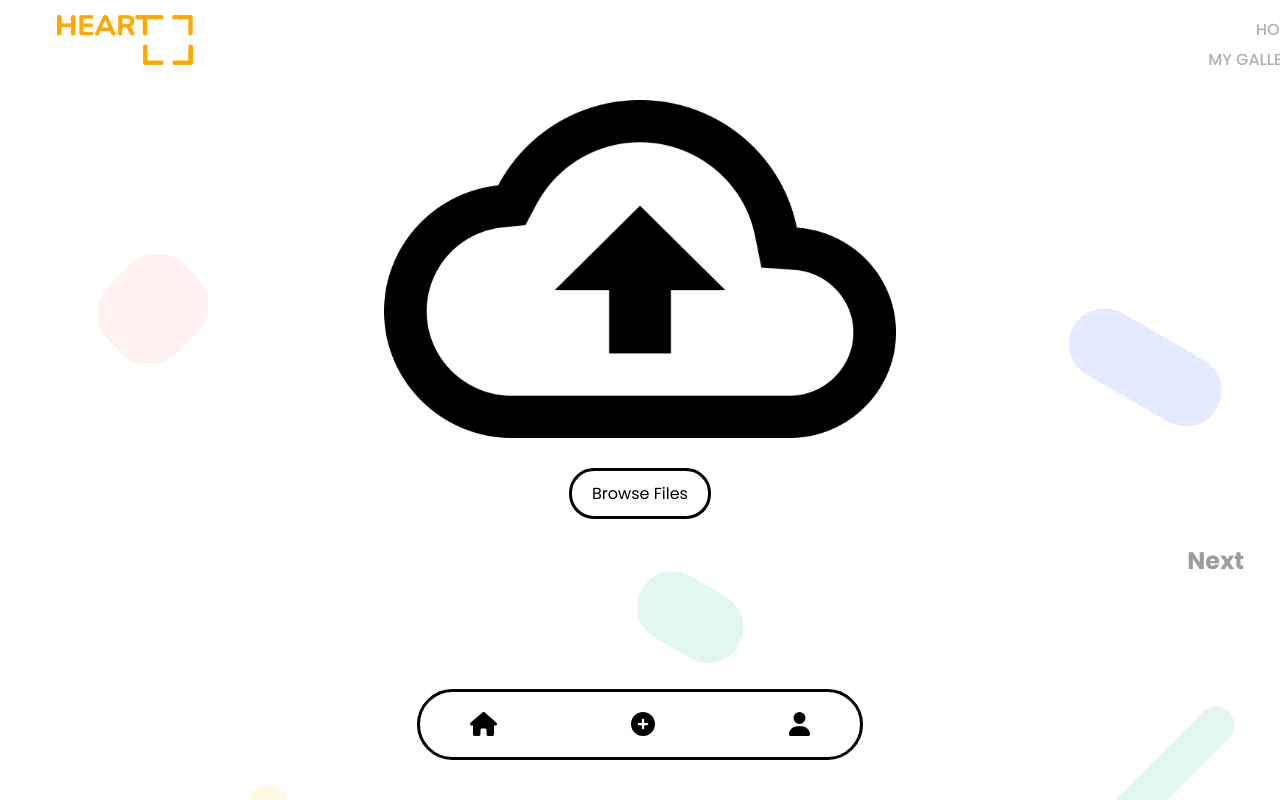
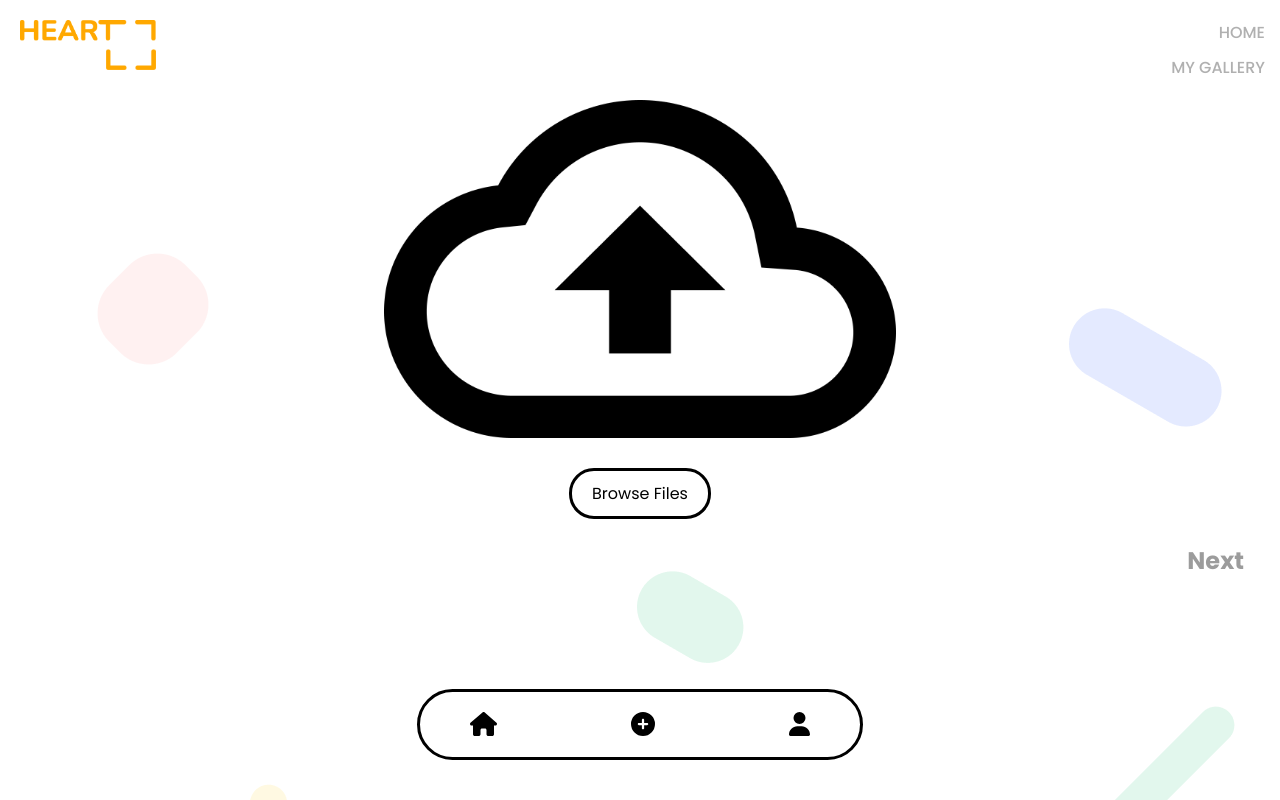
Before and after one commit to duncrob/downtoART, a React (Create React App) app in the folder website/: page /upload in a window 1280 px wide. Built offline with nearby package versions, Linux system fonts and the light colour scheme.

Commit message:
navbar2 spacing

```diff
--- a/website/src/components/NavBar.css
+++ b/website/src/components/NavBar.css
@@ -3,7 +3,7 @@
     position: fixed;
     justify-content: space-between;
     width: 100%;
-    padding: 15px 30px 15px 37px;
+    margin-top: 20px;
     /* align-items: center; */
     background-color: white;
 }
@@ -16,7 +16,7 @@
     text-align: right;
     font-weight: 500;
     size: 16px;
-    line-height: 188%;
+    /* line-height: 188%; */
     padding-right: 15px;
 }
 
@@ -26,6 +26,7 @@
 
 .my-gallery-btn {
     color: #B0B0B0;
+    margin-top: 10px;
 }
 
 /* .nav-buttons {
@@ -56,7 +57,6 @@
     color: #404040;
     margin-left: 20px;
     margin-bottom: 10px;
-    margin-right: 20px;
 }
 
 .art-text {
```
